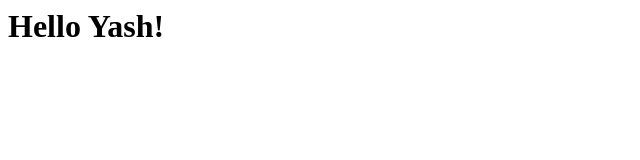
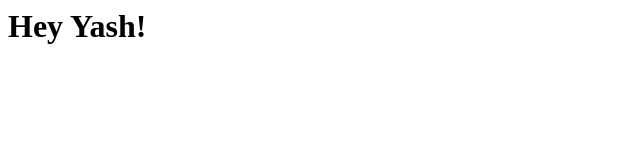
Before and after one commit to Yash9722/MyApp, a plain HTML site: page index.html in a window 1280 px wide. Shown: the whole page, without its empty margins (0-640 px from the left). Drawn offline with Linux system fonts and the light colour scheme.

Commit message:
Update index.html

```diff
--- a/index.html
+++ b/index.html
@@ -1 +1 @@
-<h1>Hello Yash!</h1>
+<h1>Hey Yash!</h1>
```
